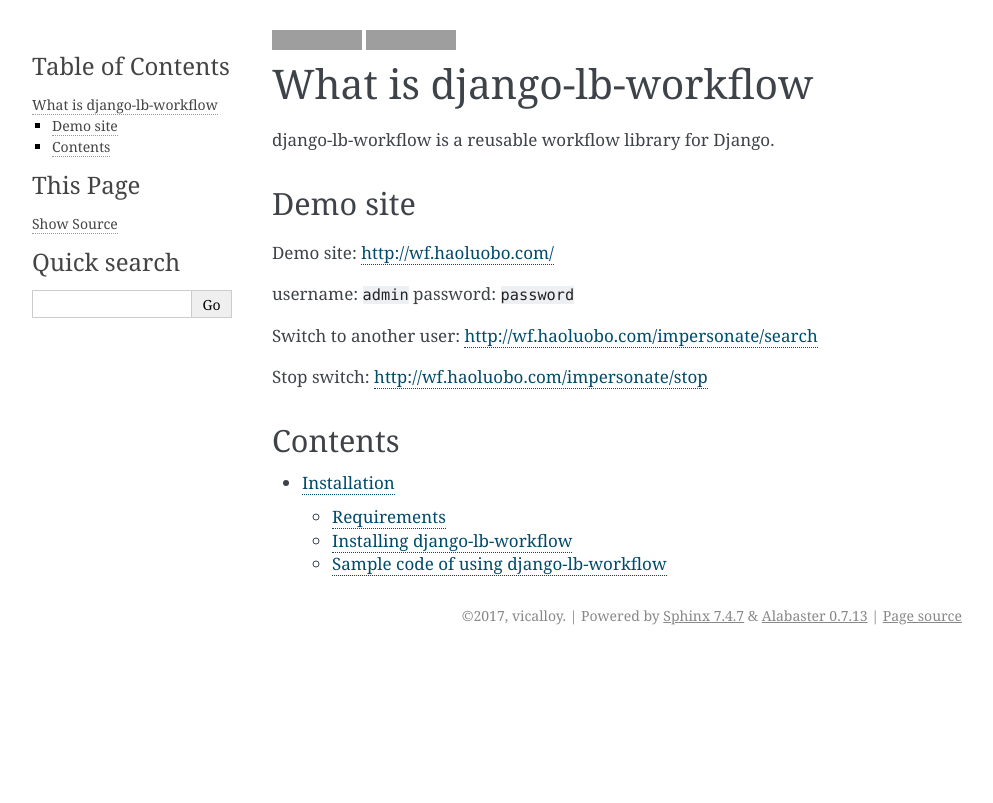
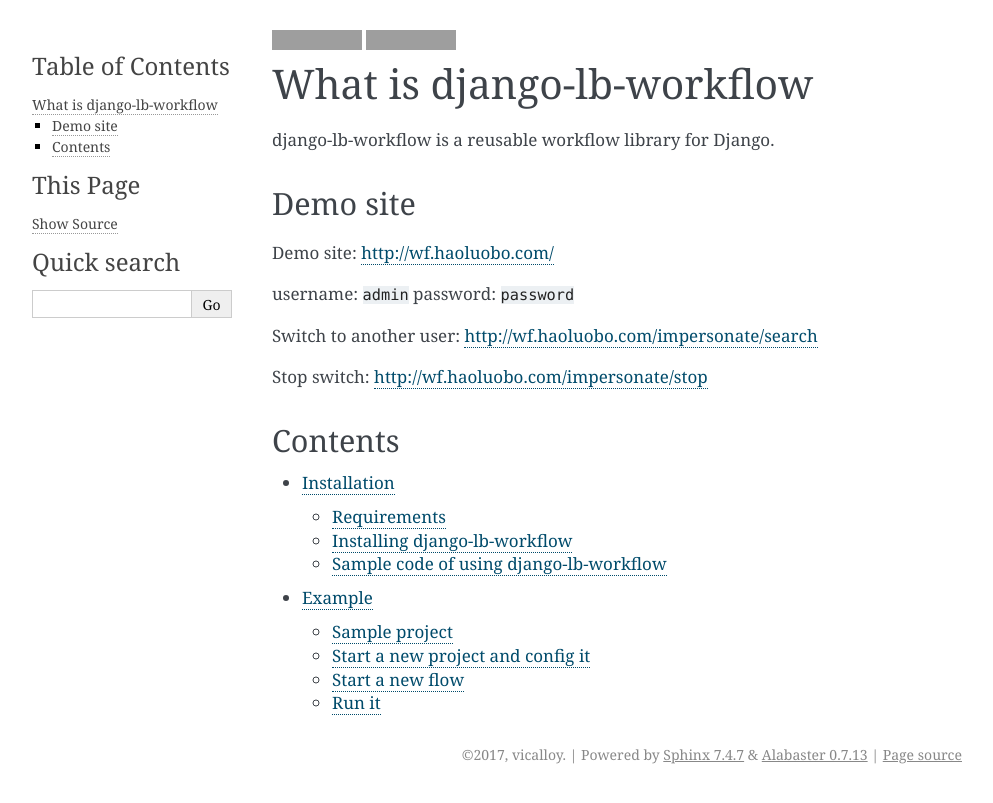
Before and after one commit to vicalloy/django-lb-workflow, a Sphinx documentation site: the page built from docs/index.rst, in a window 1280 px wide. Shown: the top 803 px of the page, without its empty margins (148-1141 px from the left). Built offline with Sphinx 7.4.7, drawn with Linux system fonts in a browser that asks for light colours; some of the changed lines change nothing that is shown; grey boxes are pictures that could not be loaded.

Commit message:
add example.rst

```diff
--- /dev/null
+++ b/docs/example.rst
@@ -0,0 +1,177 @@
+=======
+Example
+=======
+
+.. _`example`:
+
+Throughout this tutorial, we’ll walk you through the creation of a basic project and a leave process using default template.
+
+Sample project
+--------------
+
+You can find sample code of using ``django-lb-workflow`` in ``testproject/`` and ``lbworkflow/tests/``.
+
+Start a new project and config it
+---------------------------------
+
+Creating a project::
+
+    django-admin.py startproject helloword
+
+Add the following code in the file settings.py::
+
+    INSTALLED_APPS = [
+        ...
+        'crispy_forms',
+        'lbattachment',
+        'lbadminlte',
+        'lbutils',
+        'compressor',
+        'djangobower',
+        'el_pagination',
+
+        'stronghold',
+
+        'lbworkflow',
+    ]
+
+    CRISPY_TEMPLATE_PACK = 'bootstrap3'
+
+    LBWF_APPS = {
+    }
+
+    # bower
+    STATICFILES_FINDERS += (('djangobower.finders.BowerFinder'),)
+    BOWER_COMPONENTS_ROOT = BASE_DIR
+
+    BOWER_INSTALLED_APPS = (
+        'admin-lte#2.3.11',
+        'font-awesome#4.7.0',
+        'ionicons#2.0.1',
+
+        'modernizr',
+        # POLYFILLS: javascript fallback solutions for older browsers.
+        # CSS3 selectors for IE 6-8.
+        'selectivizr',
+        # min/max width media queries for IE 6-8.
+        'respond',
+        # CSS3 styles for IE 6-8.
+        'pie',
+        # HTML5 tag support for IE 6-8.
+        'html5shiv',
+
+        'masonry#4.1.1',
+        'blueimp-file-upload#9.12.5',
+        'flatpickr-calendar#2.5.6',
+    )
+
+    # django-compressor
+    STATICFILES_FINDERS += (('compressor.finders.CompressorFinder'),)
+    COMPRESS_PRECOMPILERS = (
+        ('text/coffeescript', 'coffee --compile --stdio'),
+        ('text/less', 'lessc {infile} {outfile}'),
+        ('text/x-sass', 'sass {infile} {outfile}'),
+        ('text/x-scss', 'sass --scss {infile} {outfile}'),
+    )
+
+    PROJECT_TITLE = 'LB-Workflow'
+
+Add the following code in the file urls.py::
+
+    urlpatterns = [
+        url(r'^admin/', admin.site.urls),
+        url(r'^$', RedirectView.as_view(url='/wf/todo/'), name='home'),
+        url(r'^wf/', include('lbworkflow.urls')),
+        url(r'^attachment/', include('lbattachment.urls')),
+    ]
+
+Install required static package::
+
+    cd helloword
+    python manager bower install
+
+Start a new flow
+----------------
+
+Creating the issue app::
+
+    python manage.py startapp issue
+
+Creating models::
+
+    from django.db import models
+
+    from lbworkflow.models import BaseWFObj
+
+
+    class Issue(BaseWFObj):
+        title = models.CharField('Title', max_length=255)
+        summary = models.CharField('Summary', max_length=255)
+        content = models.TextField('Content', blank=True)
+
+        def __str__(self):
+            return self.title
+
+Generate flow code::
+
+    import os
+
+    import django
+
+
+    def gen():
+        from lbworkflow.flowgen import FlowAppGenerator
+        from issue.models import Issue as wf_class
+        FlowAppGenerator().gen(wf_class)
+
+    if __name__ == "__main__":
+        os.environ['DJANGO_SETTINGS_MODULE'] = "helloword.settings"
+        django.setup()
+        gen()
+
+
+You can config flow in django admin or create a python file and execute it.
+Config the flow by code ``issue/wfdata.py``::
+
+    from lbworkflow.core.datahelper import create_activity
+    from lbworkflow.core.datahelper import create_category
+    from lbworkflow.core.datahelper import create_process
+    from lbworkflow.core.datahelper import create_transition
+
+
+    def load_data():
+        load_issue()
+
+
+    def load_issue():
+        """ load_[wf_code] """
+        category = create_category('5f31d065-00cc-0020-beea-641f0a670010', 'HR')
+        process = create_process('issue', 'Issue', category=category)
+        create_activity('5f31d065-00a0-0020-beea-641f0a670010', process, 'Draft', status='draft')
+        create_activity('5f31d065-00a0-0020-beea-641f0a670020', process, 'Given up', status='given up')
+        create_activity('5f31d065-00a0-0020-beea-641f0a670030', process, 'Rejected', status='rejected')
+        create_activity('5f31d065-00a0-0020-beea-641f0a670040', process, 'Completed', status='completed')
+        create_activity('5f31d065-00a0-0020-beea-641f0a670050', process, 'A1', operators='[vicalloy]')
+        create_transition('5f31d065-00e0-0020-beea-641f0a670010', process, 'Draft,', 'A1')
+        create_transition('5f31d065-00e0-0020-beea-641f0a670020', process, 'A1,', 'Completed')
+
+Add the following code in the file settings.py::
+
+    INSTALLED_APPS = [
+        ...
+        'issue',
+    ]
+
+    LBWF_APPS = {
+        'leave': 'lbworkflow.tests.leave',
+    }
+
+
+TODO import data,migrate
+
+TODO Create test users
+
+Run it
+------
+
+pass
--- a/docs/index.rst
+++ b/docs/index.rst
@@ -28,3 +28,4 @@
    :maxdepth: 2
 
    install
+   example
```
